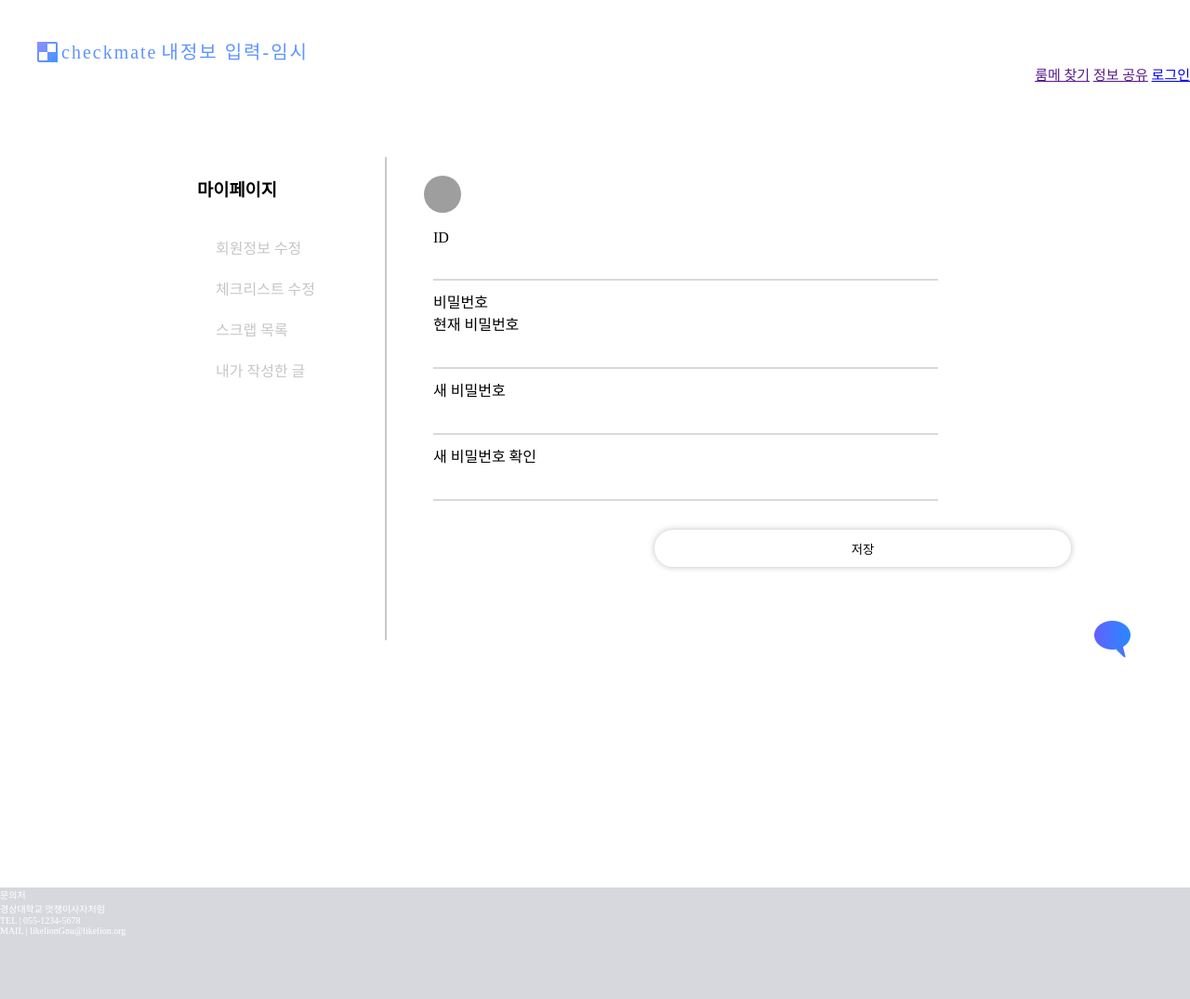
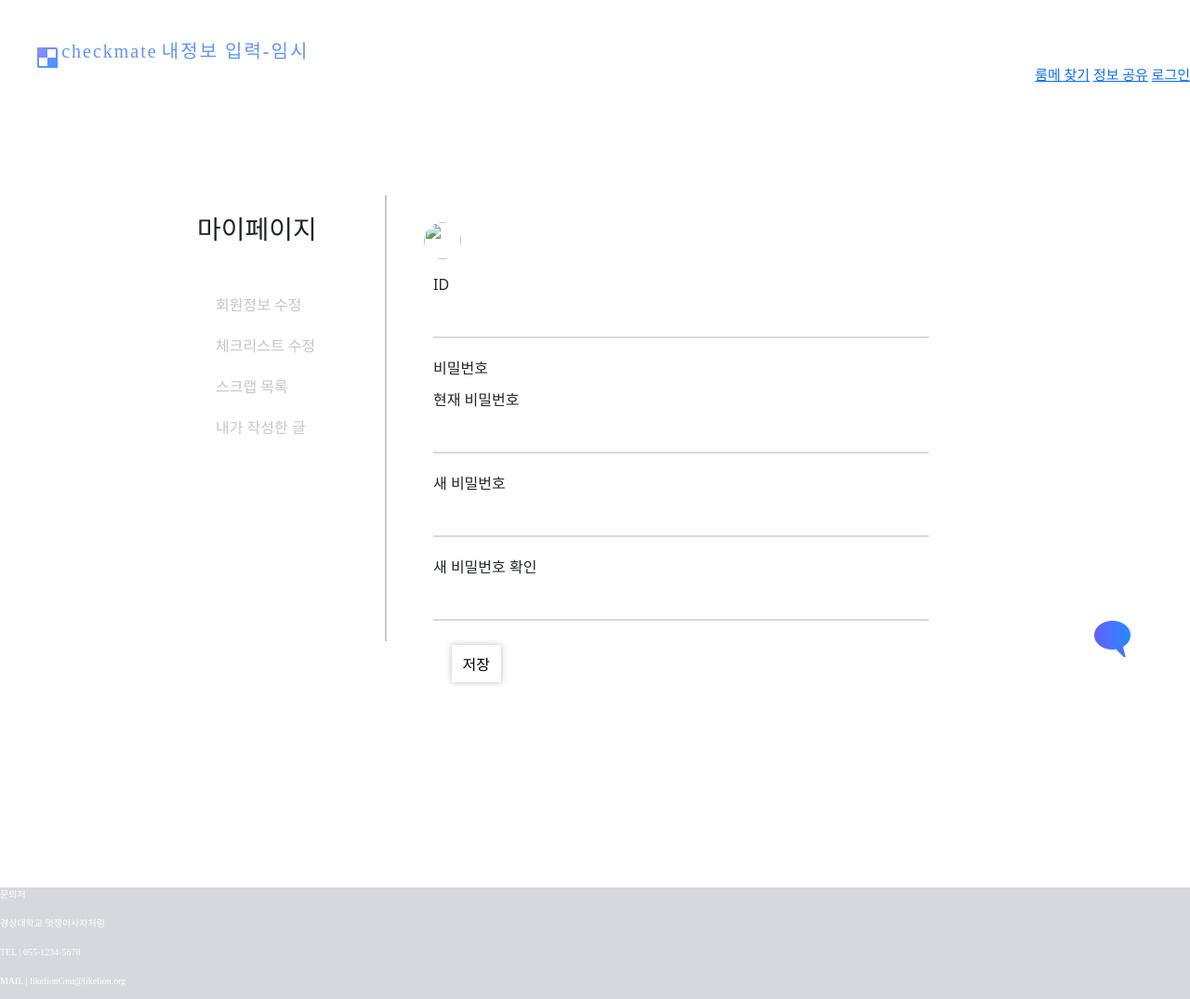
Before and after one commit to LeeJaesung2/checkmate, a Django app: page /mypageProfile/ in a window 1280 px wide. Shown: the whole page at 93% size. Run offline with Django 3.2, Linux system fonts and the light colour scheme; some web fonts are replaced; grey boxes are pictures that could not be loaded.

Commit message:
마이페이지  CSS 변경

```diff
--- a/checkmate/templates/base.html
+++ b/checkmate/templates/base.html
@@ -7,6 +7,10 @@
     <link rel="stylesheet" href="{% static 'css/main.css' %}">
     <meta name="viewport" content="width=device-width, initial-scale=1.0">
     <title>CHECKMATE</title>
+    <link href="https://cdn.jsdelivr.net/npm/bootstrap@5.0.2/dist/css/bootstrap.min.css" rel="stylesheet" integrity="sha384-EVSTQN3/azprG1Anm3QDgpJLIm9Nao0Yz1ztcQTwFspd3yD65VohhpuuCOmLASjC" crossorigin="anonymous">
+    <script src="https://cdn.jsdelivr.net/npm/bootstrap@5.0.2/dist/js/bootstrap.bundle.min.js" integrity="sha384-MrcW6ZMFYlzcLA8Nl+NtUVF0sA7MsXsP1UyJoMp4YLEuNSfAP+JcXn/tWtIaxVXM" crossorigin="anonymous"></script>
+    <script src="https://cdn.jsdelivr.net/npm/@popperjs/core@2.9.2/dist/umd/popper.min.js" integrity="sha384-IQsoLXl5PILFhosVNubq5LC7Qb9DXgDA9i+tQ8Zj3iwWAwPtgFTxbJ8NT4GN1R8p" crossorigin="anonymous"></script>
+    <script src="https://cdn.jsdelivr.net/npm/bootstrap@5.0.2/dist/js/bootstrap.min.js" integrity="sha384-cVKIPhGWiC2Al4u+LWgxfKTRIcfu0JTxR+EQDz/bgldoEyl4H0zUF0QKbrJ0EcQF" crossorigin="anonymous"></script>
     {% block head %}
 
     {% endblock %}
@@ -50,11 +54,12 @@
             {% endif %}
         <div>
     </nav>
+    <div class="container">
 
     {% block content %}
 
     {% endblock %}
-
+    </div>
     <footer>
         <div>
             <p class="font-bold">문의처</p>
--- a/checkmate/templates/main.html
+++ b/checkmate/templates/main.html
@@ -3,7 +3,7 @@
 {% block content %}
 
 {% load static %}
-<div class="container">
+<div>
 
         <div class="content-top">
             <div class="text">
--- a/checkmate/templates/mypageProfile.html
+++ b/checkmate/templates/mypageProfile.html
@@ -7,7 +7,7 @@
 {% endblock %}
 
 {% block content %}
-<div class="mypage_container">
+<div class="mypage_container bg">
     <div class="mypage_nav">
         <h3>마이페이지</h3> <br>
         <!-- border-left 색상 바꾸기 (클릭 모션) -->
@@ -19,7 +19,7 @@
     <div class="mypage_content">
         <form action="" method="post">
             {% csrf_token %}
-            <img id="target_img" src="target_img_name.png">
+            <img id="target_img" src="">
             <input type="file" id="user_image" name="user_image" style="display:none;">
             <script>
 
@@ -63,32 +63,16 @@
             <input type="password" name="user_newpassword"><br>
             <p>새 비밀번호 확인</p>
             <input type="password" name="user_password_check"><br>
-
             <button class="btn4" type="submit">저장</button>
         </form>
     </div>
 </div>
-<img class="open" id="jsBtn" src="{% static 'img/chat_icon.png' %}" alt="">
-<div class="modal hidden" id="jsModal">
-    <button class="modal__closeBtn" id="jsCloseBtn">X</button>
+<img class="open" src="{% static 'img/chat_icon.png' %}" alt="">
+<div class="hidden modal" >
+    <button class="modal__closeBtn" >X</button>
 </div>
+<script type="text/javascript" src="{% static 'js/modal.js' %}"></script>
 
 
-<script>
-    const open = document.querySelector(".open");
-    const close = document.querySelector(".modal__closeBtn");
-    const modal = document.querySelector(".modal");
-
-    function init() {
-        open.addEventListener("click", function () {
-            modal.classList.remove("hidden");
-        });
-        close.addEventListener("click", function () {
-            modal.classList.add("hidden");
-        });
-    }
-
-    init();
-</script>
 
 {% endblock %}
--- a/checkmate/templates/mypageWritten.html
+++ b/checkmate/templates/mypageWritten.html
@@ -2,6 +2,7 @@
 {% load static %}
 
 {% block content %}
+<div class="mypage_container bg">
 <div class="mypage_nav">
     <h3>마이페이지</h3>
     <!-- border-left 색상 바꾸기 (클릭 모션) -->
@@ -10,7 +11,7 @@
     <a href="">스크랩 목록</a>
     <a href="">내가 작성한 글</a>
 </div>
-<div>
+<div class="mypage_content">
     <h3>내가 작성한 글</h3>
     <button>수정</button>
     <div>
@@ -58,4 +59,5 @@
 
     init();
 </script>
+</div>
 {% endblock %}
--- a/static/css/main.css
+++ b/static/css/main.css
@@ -207,7 +207,7 @@ footer{
 }
 
 button{
-    float: right;
+    /* float: right; */
     position: absolute;
     width: 35%;
     /* min-width: 400px; */
@@ -240,18 +240,19 @@ button p{
     display:none;
 }
 .open{
-    position: absolute;
+    position: fixed;
     right: 5vw;
     bottom: 11vh;
     width: 39px;
 height: 44px;
+z-index: 2;
 }
 .modal{
-    position: absolute;
-    right: 9vw;
-    bottom: 15vh;
-    width: 20vw;
-    height: 50vh;
+    position: fixed;
+    right: 5px;
+    bottom: 10px;
+    width: 10px;
+    height: 100px;
     background: #FFFFFF;
 box-shadow: 0px 0px 10px rgba(0, 0, 0, 0.25);
 border-radius: 10px;
@@ -313,6 +314,8 @@ input:-webkit-autofill {
 
 .mypage_content p{
     margin-left: 10px;
+    margin-top: 10px;
+    margin-bottom:0px;
 }
 
 /* 프로필 */
@@ -332,12 +335,18 @@ input:-webkit-autofill {
 }
 
 /* 제출 버튼 */
+.btn4{
+    margin-top: 2vh;;
+    padding-left: 2%;
+    padding-right: 2%;
+    width: auto;
+    position: relative;
+    left:5%
+
+}
 .btn4::before {
     content: '';
-    position: absolute;
-    bottom: 0%;
-    left: 0px;
-    width: 100%;
+    width:120%;
     height: 1px;
     background: #6098FF;
     display: block;
--- /dev/null
+++ b/static/js/modal.js
@@ -0,0 +1,22 @@
+const open = document.querySelector(".open");
+const close = document.querySelector(".modal__closeBtn");
+const modal = document.querySelector(".modal");
+const bg = document.querySelector(".bg");
+
+function init(){
+    open.addEventListener("click", function () {
+        console.log(modal.classList);
+        modal.classList.remove("hidden");
+
+    });
+
+    close.addEventListener("click", function () {
+        modal.classList.add("hidden");
+    });
+
+    bg.addEventListener("click", function () {
+        modal.classList.add("hidden");
+    });
+
+}
+init();
```
Also changed, not shown: checkmate/templates/mypageScrap.html (+6 -3 lines).
